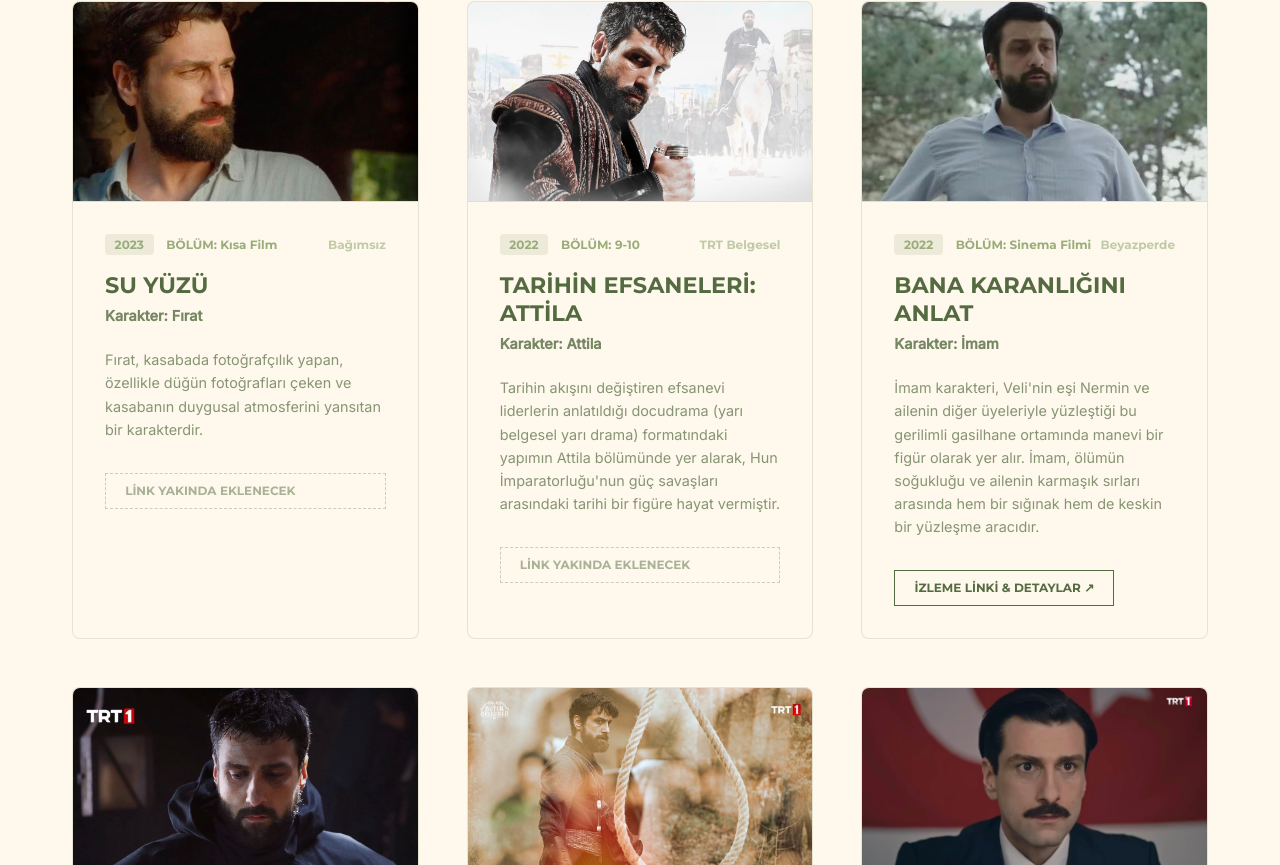
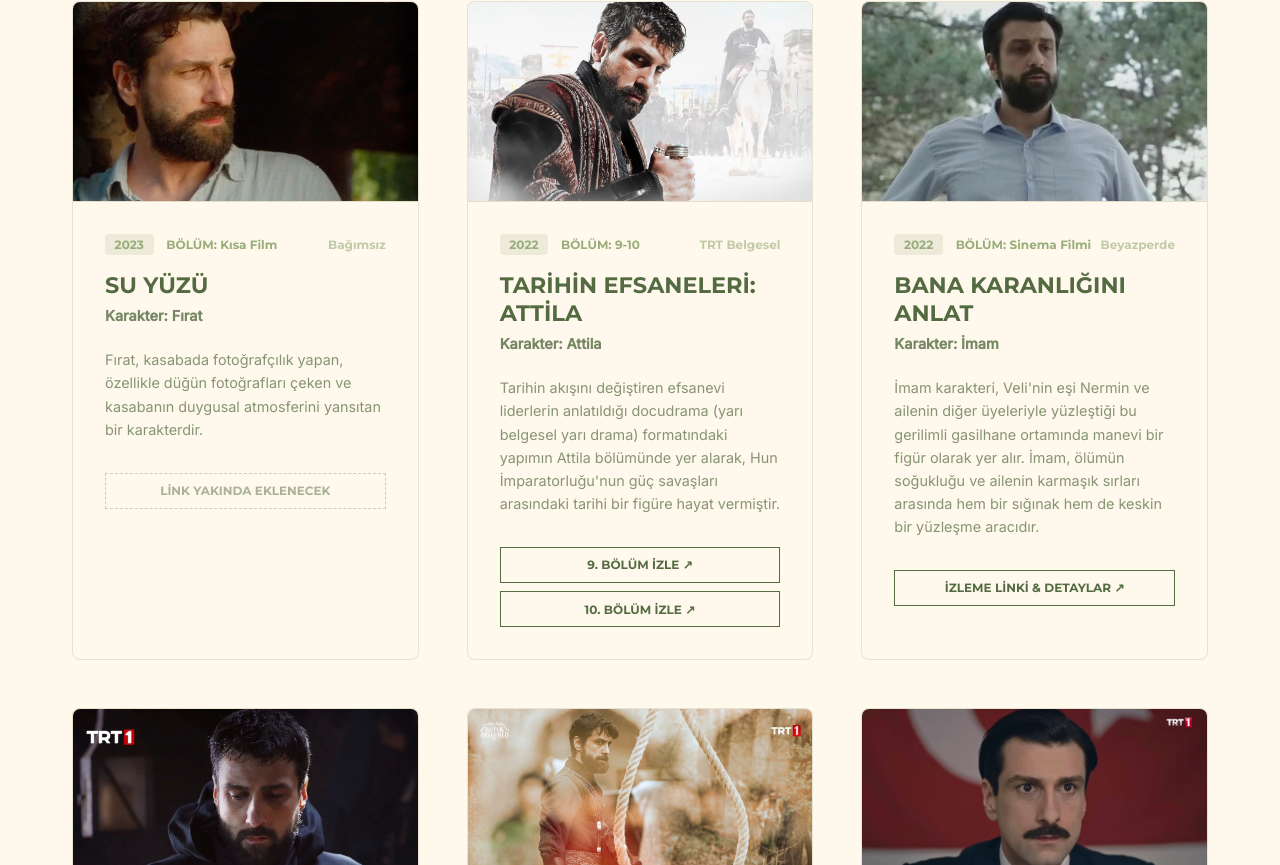
Before and after one commit to ebru1967/oyuncu-fan-projesi, a React (Vite) app: page /filmografi in a window 1280 px wide. Shown: the part 1815-2680 px from the top of the page. Built offline with nearby package versions, Linux system fonts and the light colour scheme.

Commit message:
Mobil tasarım tasiyici hataları yw.

```diff
--- a/src/pages/Filmography.jsx
+++ b/src/pages/Filmography.jsx
@@ -11,8 +11,8 @@ const filmographyList = [
     image: "/attila.jpeg",
     summary: "Tarihin akışını değiştiren efsanevi liderlerin anlatıldığı docudrama (yarı belgesel yarı drama) formatındaki yapımın Attila bölümünde yer alarak, Hun İmparatorluğu'nun güç savaşları arasındaki tarihi bir figüre hayat vermiştir.",
     urls: [
-      { label: "1. BÖLÜM İZLE ↗", link: "https://youtu.be/aD-7bHQg1SQ" },
-      { label: "2. BÖLÜM İZLE ↗", link: "https://youtu.be/DvnuitwWBOY" }
+      { label: "9. BÖLÜM İZLE ↗", link: "https://youtu.be/aD-7bHQg1SQ" },
+      { label: "10. BÖLÜM İZLE ↗", link: "https://youtu.be/DvnuitwWBOY" }
     ]
   },
   {
@@ -173,7 +173,33 @@ function Filmography() {
                 </p>
 
                 {/* DİNAMİK LİNK/BUTON MANTIĞI */}
-                {project.url && project.url !== "#" ? (
+<div style={{ display: 'flex', flexDirection: 'column', gap: '0.5rem' }}>
+  {project.urls && project.urls.length > 0 ? (
+    project.urls.map((u, index) => (
+      <a
+        key={index}
+        href={u.link}
+        target="_blank"
+        rel="noreferrer"
+        style={{
+          display: 'inline-block',
+          backgroundColor: 'transparent',
+          border: '1px solid var(--accent-dark)',
+          padding: '0.6rem 1.2rem',
+          fontFamily: 'var(--font-heading)',
+          fontSize: '0.75rem',
+          fontWeight: 700,
+          color: 'var(--accent-dark)',
+          cursor: 'pointer',
+          textDecoration: 'none',
+          textAlign: 'center'
+        }}
+      >
+        {u.label}
+      </a>
+    ))
+  ) : project.url && project.url !== "#" ? (
+
     <a
       href={project.url}
       target="_blank"
@@ -188,16 +214,14 @@ function Filmography() {
         fontWeight: 700,
         color: 'var(--accent-dark)',
         cursor: 'pointer',
-                      transition: 'all 0.3s',
         textDecoration: 'none',
         textAlign: 'center'
       }}
-                    onMouseOver={(e) => {e.target.style.background = 'var(--accent-dark)'; e.target.style.color = '#fff'}}
-                    onMouseOut={(e) => {e.target.style.background = 'transparent'; e.target.style.color = 'var(--accent-dark)'}}
     >
       İZLEME LİNKİ & DETAYLAR ↗
     </a>
   ) : (
+    // Link yoksa
     <button
       disabled
       style={{
@@ -209,15 +233,14 @@ function Filmography() {
         fontWeight: 700,
         color: 'rgba(84, 107, 65, 0.5)',
         cursor: 'not-allowed',
-                      transition: 'all 0.3s',
         width: '100%',
-                      textAlign: 'left'
+        textAlign: 'center'
       }}
     >
       LİNK YAKINDA EKLENECEK
     </button>
   )}
-
+</div>
               </div>
             </div>
           ))}
```
Lines whose indentation alone changed are shown as unchanged.
